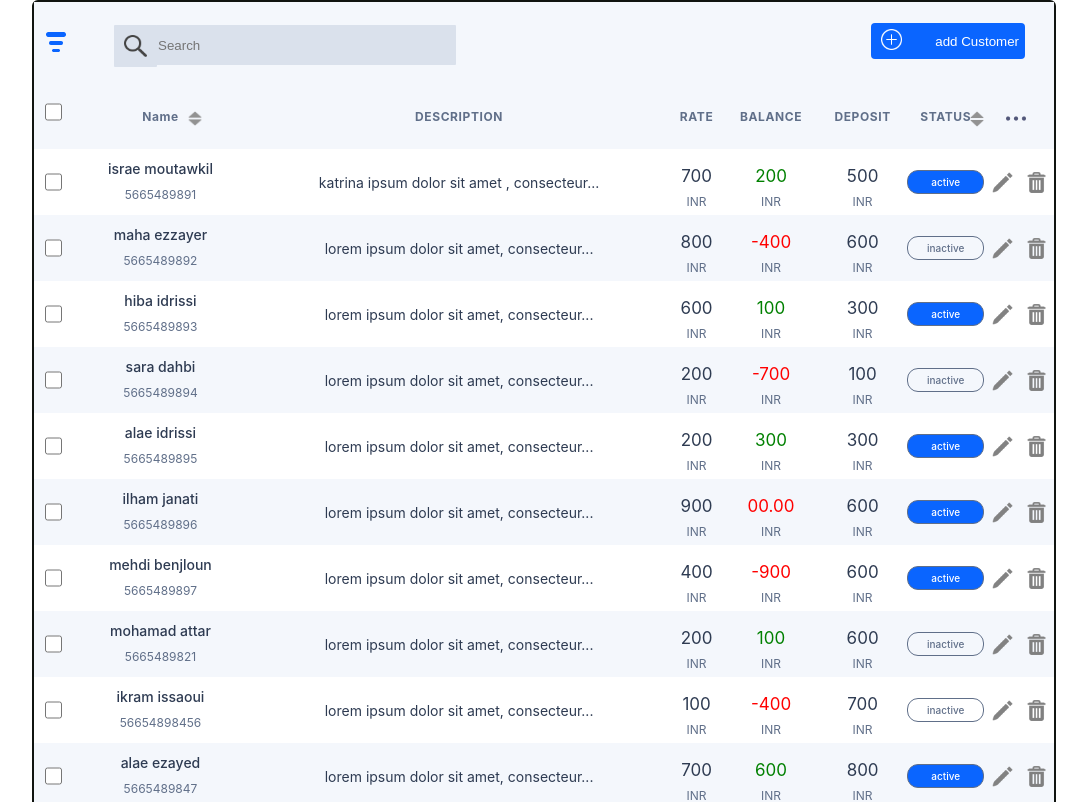
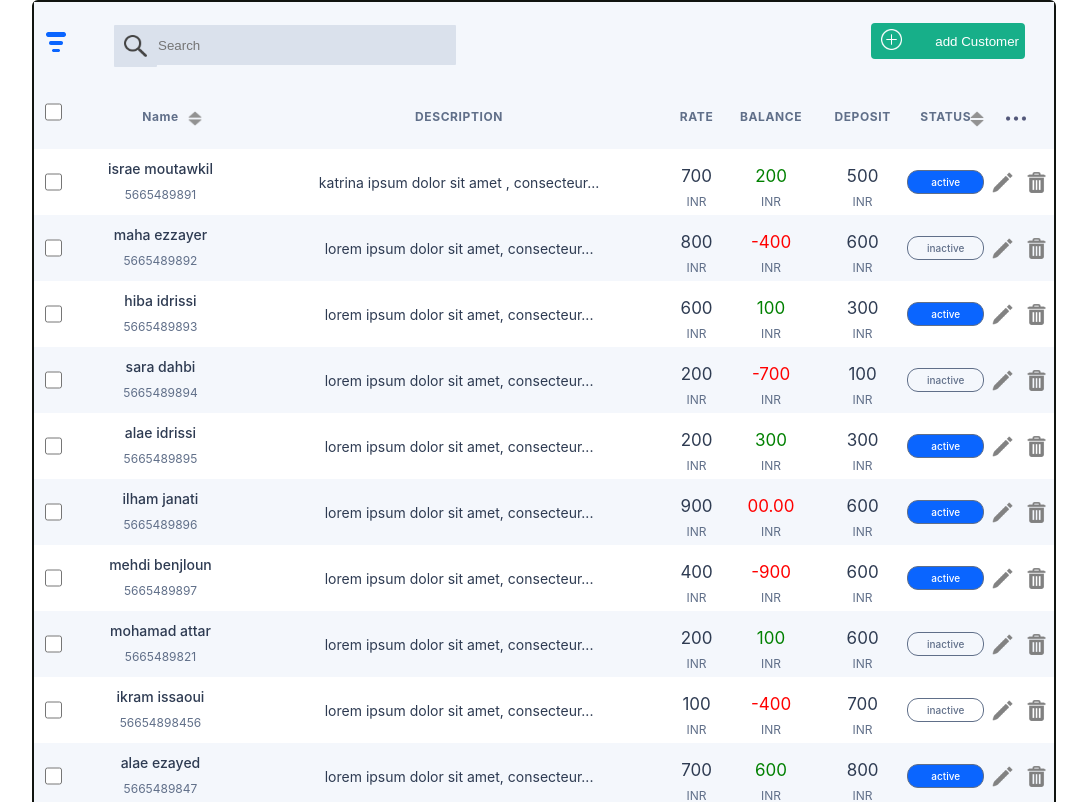
Before and after one commit to mouniamekrane/customerData, a React (Create React App) app: page / in a window 1280 px wide. Shown: the top 802 px of the page, without its empty margins (96-1183 px from the left). Built offline with nearby package versions, Linux system fonts and the light colour scheme.

Commit message:
color button
change  color button

```diff
--- a/src/Tbody/ButtonAdd/button.css
+++ b/src/Tbody/ButtonAdd/button.css
@@ -5,7 +5,7 @@
     left: 837px;
     border-radius: 4px;
     border: none;
-    background: #0A65FF;
+    background: #17af89;
     color: white;
     text-align: right;
     top: 21px;
```
